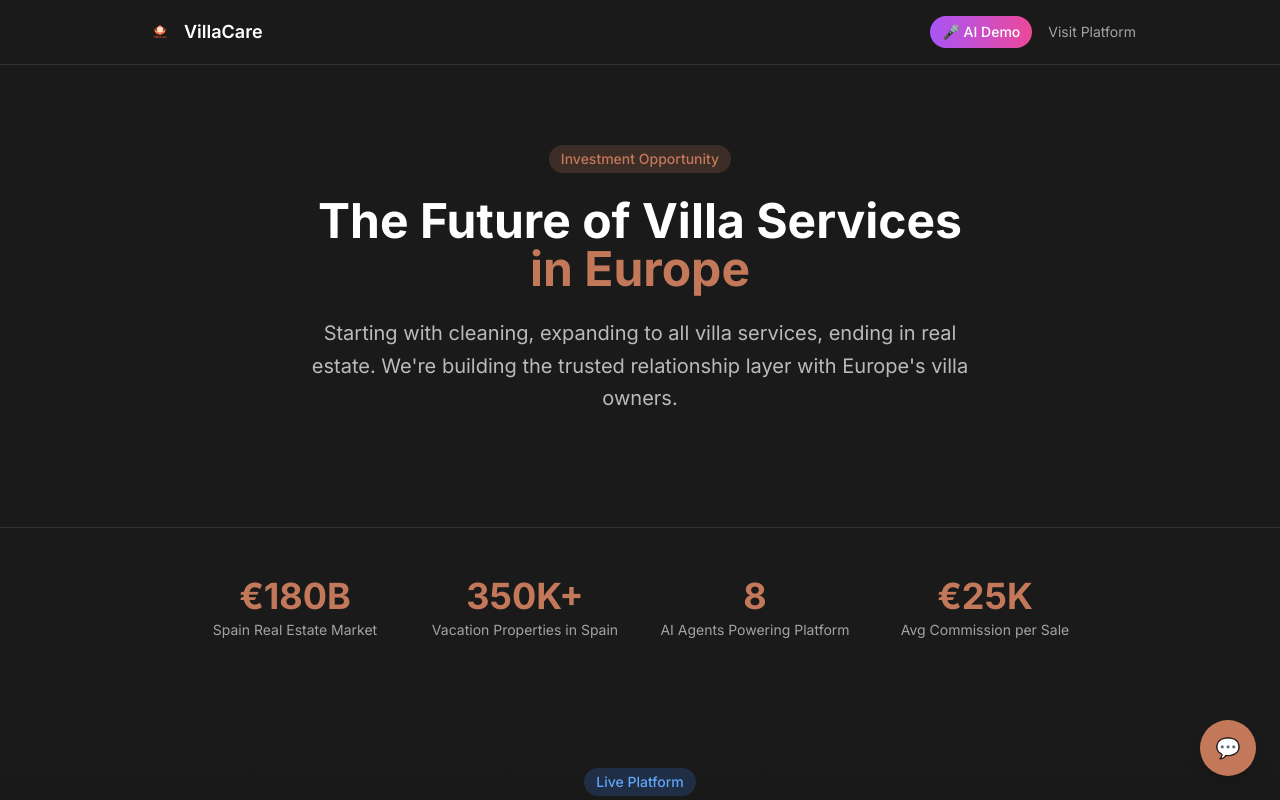
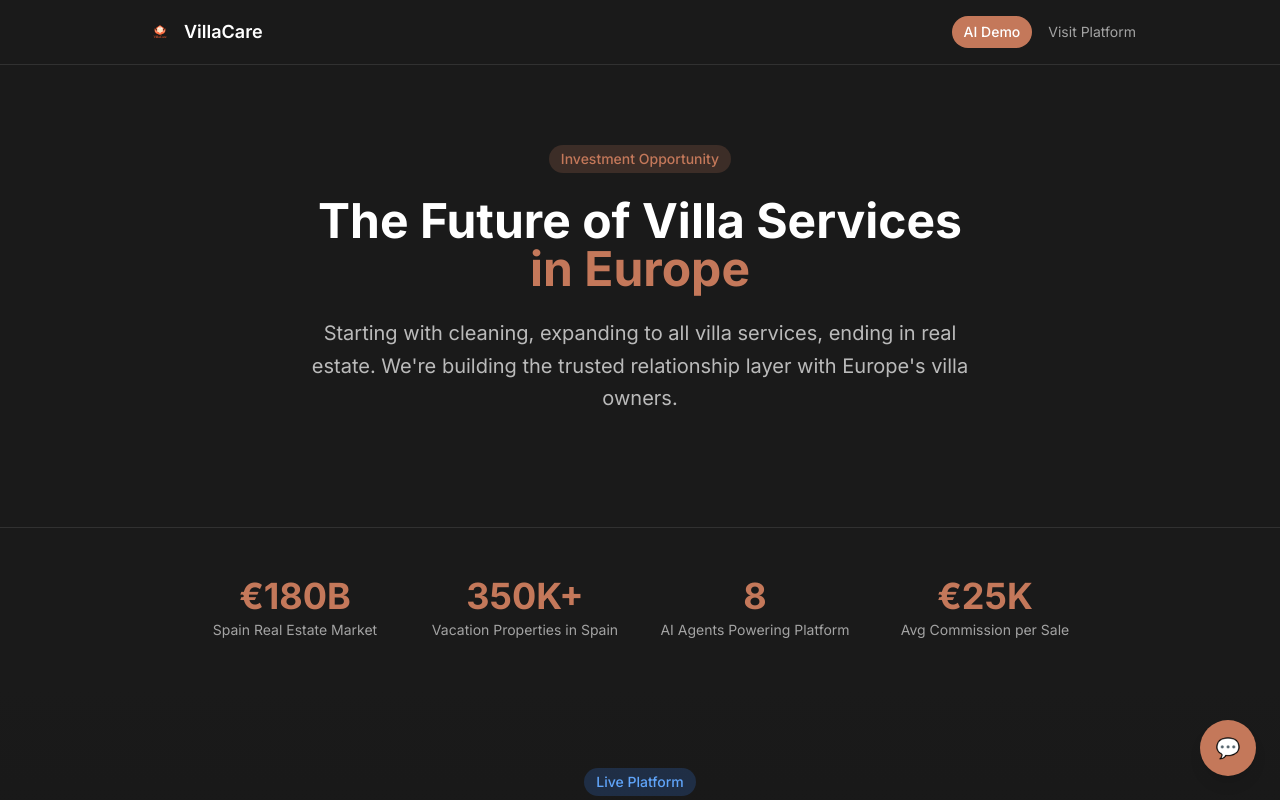
Before and after one commit to leadballoon-agency/villacare-app, a Next.js app: page / in a window 1280 px wide. Shown: the top 800 px of the page. Built offline with nearby package versions, Linux system fonts and the light colour scheme.

Commit message:
Brand AI Demo button with VillaCare terracotta

```diff
--- a/app/page.tsx
+++ b/app/page.tsx
@@ -89,8 +89,8 @@ export default function PitchPage() {
             <span className="font-semibold text-lg">VillaCare</span>
           </div>
           <div className="flex items-center gap-4">
-            <a href="/demo" className="text-sm bg-gradient-to-r from-purple-500 to-pink-500 text-white px-3 py-1.5 rounded-full font-medium hover:opacity-90">
-              🎤 AI Demo
+            <a href="/demo" className="text-sm bg-[#C4785A] text-white px-3 py-1.5 rounded-full font-medium hover:bg-[#B56A4F]">
+              AI Demo
             </a>
             <a href="https://alicantecleaners.com" target="_blank" rel="noopener" className="text-sm text-white/60 hover:text-white">
               Visit Platform
```
